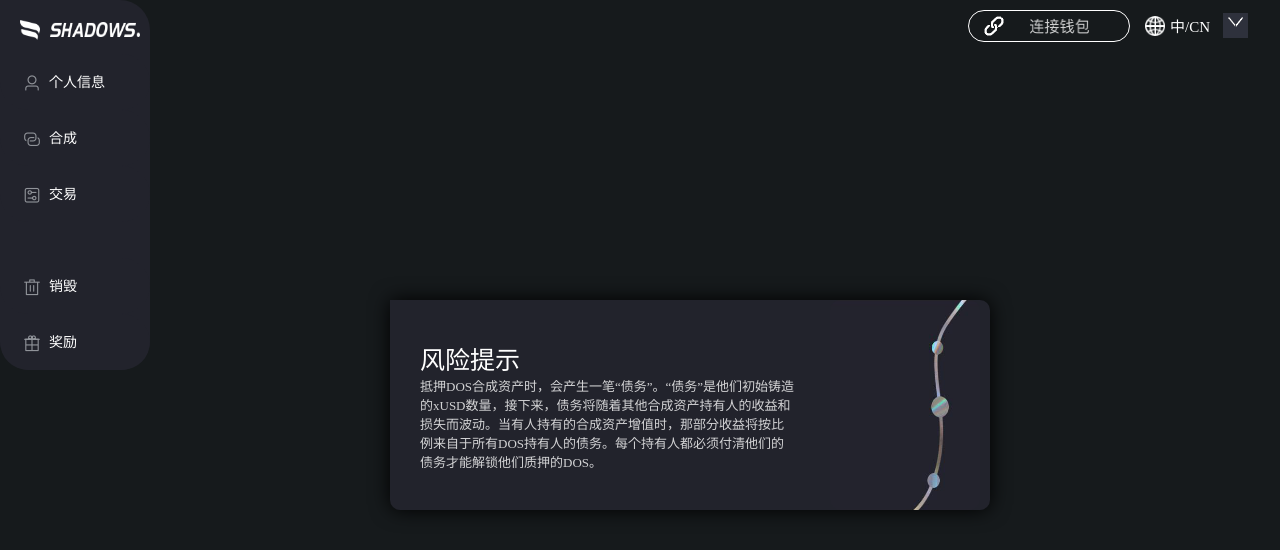
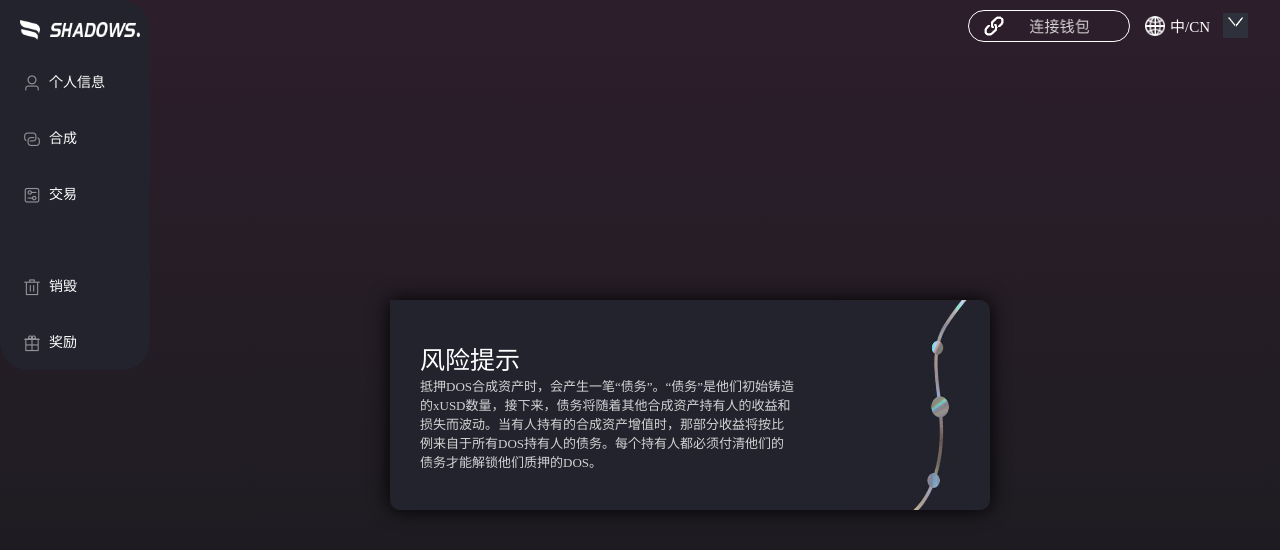
Before and after one commit to ShadowsNetwork/shadows-reactor, a Vue app: page /homepageone in a window 1280 px wide. Shown: the top 550 px of the page. Built offline with nearby package versions, Linux system fonts and the light colour scheme.

Commit message:
修改背景Modify the background color

```diff
--- a/src/App.vue
+++ b/src/App.vue
@@ -21,8 +21,13 @@ export default {
 </script>
 
 <style>
-body {
-  background-color: #161A1C;
+#app {
+  width: 100%;
+  height: 100%;
+  position: absolute;
+  top: 0;
+  left: 0;
+  background: linear-gradient(180deg, #2D1E2B 0%, #171B1D 100%) ;
   margin: 0;
 }
 
```
